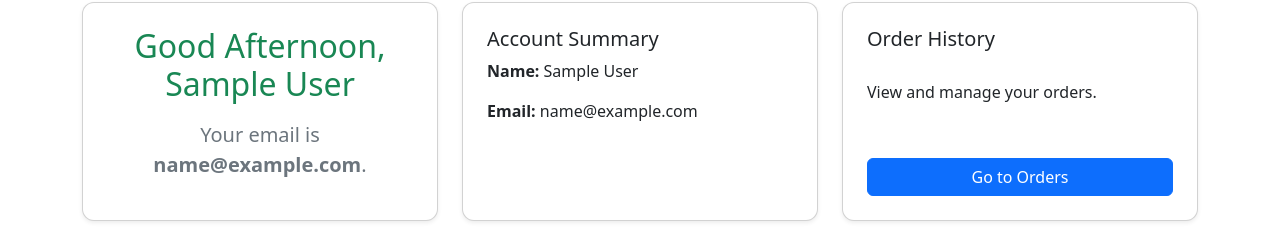
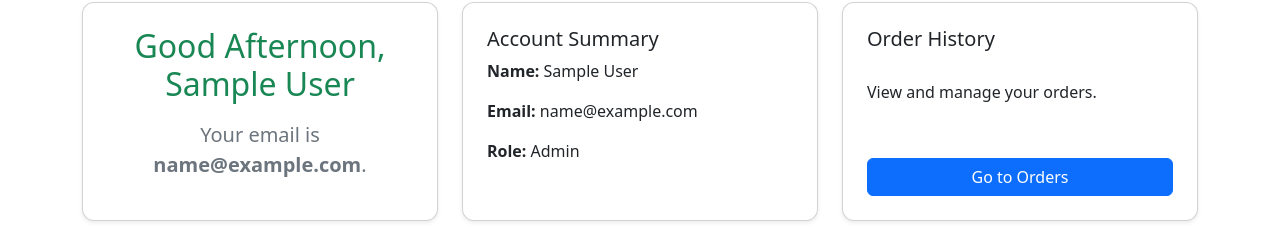
Before and after one commit to kimlengthai/nba-jersey-app, a React (Vite) app in the folder client/: page /welcome in a window 1280 px wide. Shown: the part 102-331 px from the top of the page. Built offline with nearby package versions, Linux system fonts and the light colour scheme; no server answers; sample sign-in values are in the browser's storage.

Commit message:
Welcome page - Add role + Capitalise first letter of the text/string

```diff
--- a/client/src/pages/Welcome.jsx
+++ b/client/src/pages/Welcome.jsx
@@ -79,6 +79,7 @@ function Welcome()
               <h5 className="card-title">Account Summary</h5>
               <p><strong>Name:</strong> {user?.name || "Loading..."}</p>
               <p><strong>Email:</strong> {user?.email || "Loading..."}</p>
+              <p><strong>Role:</strong> {user?.role.charAt(0).toUpperCase() + user?.role.slice(1) || "Loading..."}</p>
             </div>
           </div>
 
```
